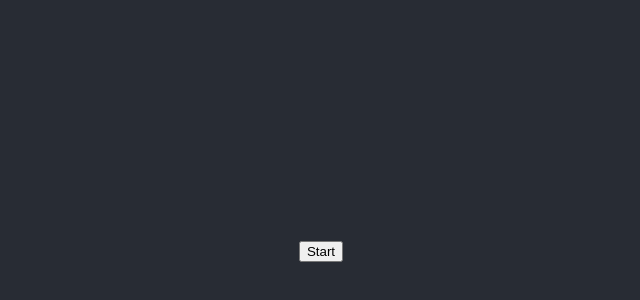
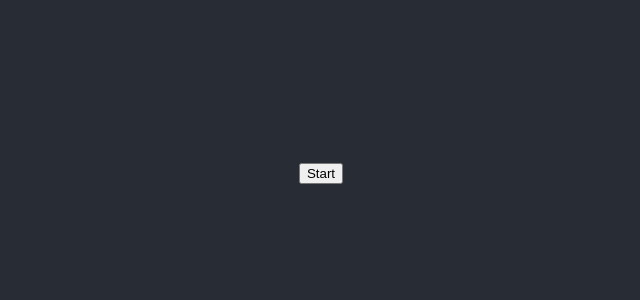
Before and after one commit to HalbardHobby/privateer, a React (Create React App) app: page / in a window 1280 px wide. Shown: the part 232-532 px from the top of the page, without its empty margins (319-959 px from the left). Built offline with nearby package versions, Linux system fonts and the light colour scheme.

Commit message:
🌝 Added Remote Stream to app

```diff
--- a/src/App.js
+++ b/src/App.js
@@ -1,11 +1,14 @@
 import './App.css';
-import LocalStream from './components/LocalStream'
+import LocalStream from './components/LocalStream';
+import RemoteStream from './components/RemoteStream';
+import connection from './components/ConnectionManager';
 
 function App() {
   return (
     <div className="App">
       <header className="App-header">
         <LocalStream/>
+        <RemoteStream peerConnection={connection}/>
       </header>
     </div>
   );
--- a/src/components/RemoteStream.js
+++ b/src/components/RemoteStream.js
@@ -1,10 +1,10 @@
 import { useState, useRef } from 'react';
 
-const RemoteStream = peerConnection => {
+const RemoteStream = props => {
   const [stream, setStream] = useState({ playing: false, source: null});
   const videoRef = useRef(null);
 
-  peerConnection.ontrack = event => {
+  props.peerConnection.ontrack = (event) => {
     event.streams[0].getTracks().forEach( track => {
       setStream({ playing: true, source: track });
       videoRef.current.srcObject = stream;
@@ -13,7 +13,9 @@ const RemoteStream = peerConnection => {
 
   return (
     <div className="RemoteStream">
-      <video ref={videoRef} autoplay muted></video>
+      <video ref={videoRef} autoPlay muted></video>
     </div>
   );
 }
+
+export default RemoteStream;
```
